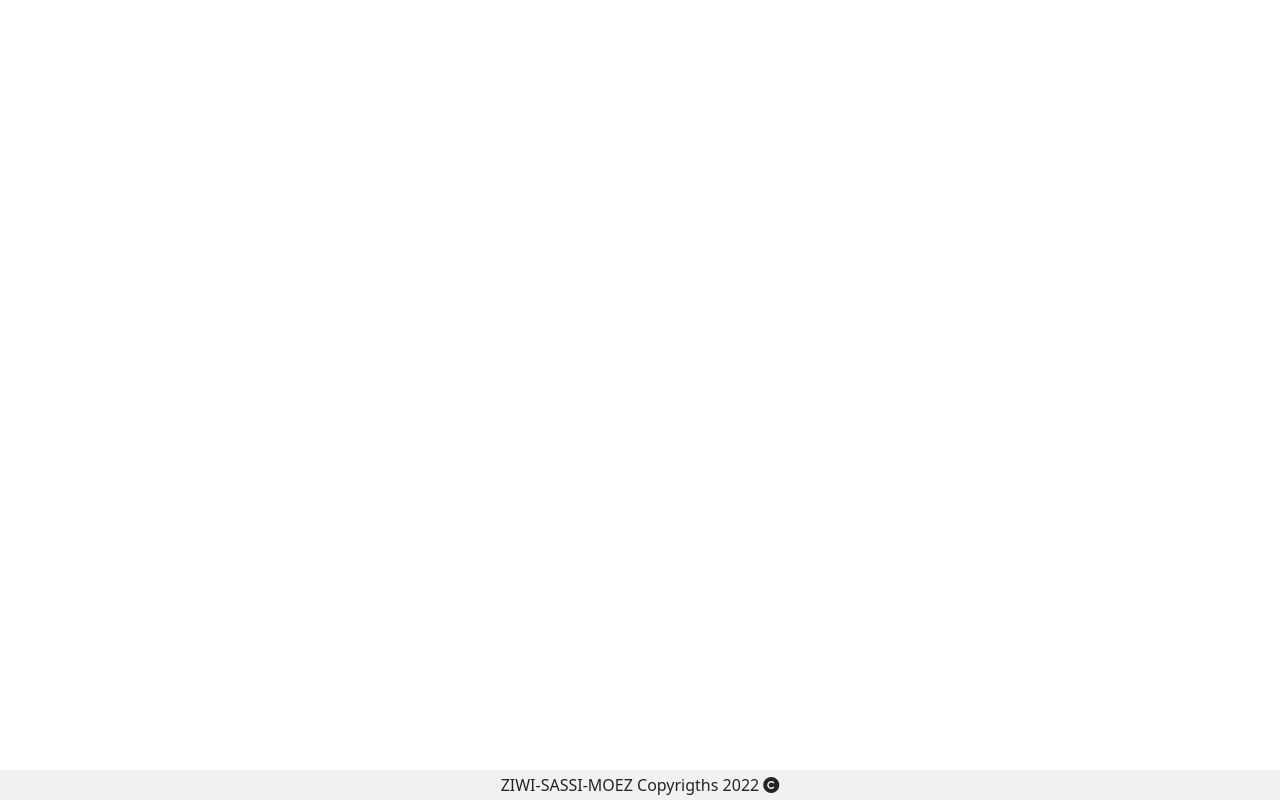
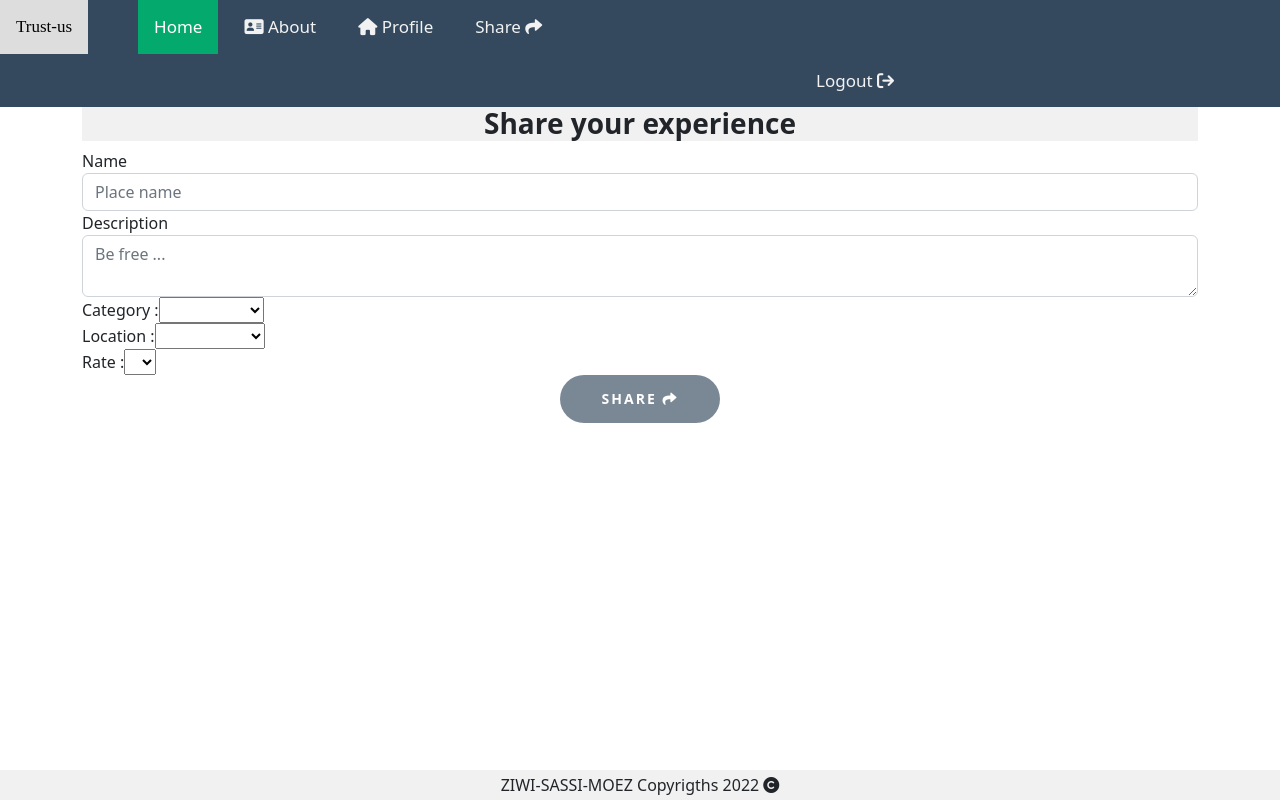
Before and after one commit to Moez-Temimi/Choose-Go, an Angular app in the folder Client/: page /share in a window 1280 px wide. Before the commit this address led to /. Built offline with nearby package versions, Linux system fonts and the light colour scheme.

Commit message:
added sharepost componant and succeeded to add post

```diff
--- a/Client/src/app/app-routing.module.ts
+++ b/Client/src/app/app-routing.module.ts
@@ -5,6 +5,7 @@ import { HomeComponent } from './home/home.component';
 import { LoginComponent } from './login/login.component';
 import { ProfilComponent } from './profil/profil.component';
 import { RegisterComponent } from './register/register.component';
+import { SharepostComponent } from './sharepost/sharepost.component';
 
 const routes: Routes = [
   {path:'',component:LoginComponent},
@@ -12,6 +13,8 @@ const routes: Routes = [
   {path:"register",component:RegisterComponent},
   {path:"about",component: AboutComponent},
   {path:"profil",component: ProfilComponent},
+  {path:"share",component: SharepostComponent},
+
 
 
 ];
--- a/Client/src/app/data.service.ts
+++ b/Client/src/app/data.service.ts
@@ -9,9 +9,13 @@ export class DataService {
   constructor(private http:HttpClient) {
 
   }
-
+//get all data
   getAllposts(){
     return  this.http.get('http://localhost:3000/getAll')
 
   }
+  //add new post
+  addpost(post:any){
+    return this.http.post('http://localhost:3000/share',post)
+  }
 }
--- a/Client/src/app/home/home.component.ts
+++ b/Client/src/app/home/home.component.ts
@@ -15,6 +15,7 @@ dataArray:any
    }
 
   ngOnInit(): void {
+    // this.ds.getAllposts()
   }
 
 
--- a/Client/src/app/navbar/navbar.component.css
+++ b/Client/src/app/navbar/navbar.component.css
@@ -26,3 +26,7 @@ body {
     background-color: #04AA6D;
     color: white;
 }
+.topnav .ziwi {
+    color: white;
+    font-family: "Brush Script MT", cursive;
+   }
--- a/Client/src/app/navbar/navbar.component.html
+++ b/Client/src/app/navbar/navbar.component.html
@@ -1,8 +1,10 @@
 <div class="topnav">
-    <a class="active" href="/home">
-      Home
-    </a>
-    <a href="about"> <i class="fa-solid fa-address-card"></i>    About </a>
-    <a href="profil"> <i class="fa fa-home fa-1x"></i>    Profile </a>
-    <a href="#logout">Logout  <i class="fa fa-sign-out" aria-hidden="true"></i></a>
+  <a class="ziwi">Trust-us</a>
+    <a class="active" href="/home" style="margin-left:50px">
+      Home  </a>
+    <a href="about" style="margin-left:10px"> <i class="fa-solid fa-address-card"></i>    About </a>
+    <a href="profil"style="margin-left:10px"> <i class="fa fa-home fa-1x"></i>    Profile </a>
+    <a href="share" style="margin-left:10px">   Share   <i class="fa-solid fa-share"></i> </a>
+
+    <a href="#logout" style="margin-left:800px">Logout  <i class="fa fa-sign-out" aria-hidden="true"></i></a>
    </div>
--- /dev/null
+++ b/Client/src/app/sharepost/sharepost.component.css
@@ -0,0 +1,31 @@
+.btn {
+    display: inline-block;
+    outline: none;
+    cursor: pointer;
+    font-size: 14px;
+    line-height: 1;
+    border-radius: 500px;
+    transition-property: background-color, border-color, color, box-shadow, filter;
+    transition-duration: 0.3s;
+    border: 1px solid transparent;
+    letter-spacing: 2px;
+    min-width: 160px;
+    text-transform: uppercase;
+    white-space: normal;
+    font-weight: 700;
+    text-align: center;
+    padding: 16px 14px 18px;
+    color: #fff;
+    background-color: #34495E;
+    height: 48px;
+  }
+  .btn :hover {
+    background-color: #41B883;
+  }
+  h3{
+    background-color: #f1f1f1;
+    text-align: center;
+  }
+ .sassi{
+    text-align: center;
+ }
--- /dev/null
+++ b/Client/src/app/sharepost/sharepost.component.html
@@ -0,0 +1,105 @@
+<app-navbar></app-navbar>
+
+<div class="container">
+    <div>
+      <h3><b>Share your experience</b></h3>
+    </div>
+    <form #f="ngForm" (ngSubmit)="add(f)">
+      <div class="form-group">
+        <label>Name</label>
+        <input
+          type="text"
+          class="form-control"
+          placeholder="Place name"
+          required
+          name="name"
+          #name="ngModel"
+          ngModel
+         />
+      </div>
+      <div class="form-group">
+        <label>Description</label>
+        <textarea
+          type="text"
+          class="form-control"
+          placeholder="Be free ..."
+          required
+          name="description"
+          #description="ngModel"
+          ngModel
+          >
+        </textarea>
+      </div>
+      <div class="form-group">
+        <label>Category :</label>
+        <select
+         name="category"
+        #category="ngModel"
+        ngModel >
+          <option>Hotels</option>
+          <option>Restaurant</option>
+          <option>Others</option>
+        </select>
+      </div>
+      <div class="form-group">
+        <label>Location : </label>
+        <select   selected="selected"
+        name="location"
+          #location="ngModel"
+          ngModel>
+          <option>Tozeur</option>
+          <option>Tunis</option>
+          <option>Zaghouan</option>
+          <option>Tataouine</option>
+          <option>Nabeul</option>
+          <option>Bizerte</option>
+          <option>Gabès</option>
+          <option>Gafsa</option>
+          <option>Kairouan</option>
+          <option>Kasserine</option>
+          <option>Kébili</option>
+          <option>Le Kef</option>
+          <option>Mahdia</option>
+          <option>Médenine</option>
+          <option>Monastir</option>
+          <option>Béja</option>
+          <option>Sfax</option>
+          <option>Siliana</option>
+          <option>Sousse</option>
+          <option>Djerba</option>
+          <option>Gammarth</option>
+          <option>kantaoui</option>
+          <option>Klibiya</option>
+          <option>kelibia</option>
+          <option>hammamet </option>
+        </select>
+      </div>
+      <div class="form-group">
+        <label>Rate : </label>
+        <select
+        name="rate"
+        #rate="ngModel"
+        ngModel   >
+        <option>0</option>
+          <option>1</option>
+          <option>2</option>
+          <option>3</option>
+          <option>4</option>
+          <option>5</option>
+        </select>
+      </div>
+      <!-- <div class="form-group">
+        <label for="Image">Image : </label>
+        <input type="file"   ref="file" multiple accept="image/*"  />
+      </div>
+      <hr />
+      <img id="output" width="50" />
+      <hr /> -->
+
+      <div class="sassi">
+        <button type="submit" class="btn" value="share"  [disabled]="f.invalid"> share <i class="fa-solid fa-share"></i></button>
+
+      </div>
+      <div></div>
+    </form>
+  </div>
--- /dev/null
+++ b/Client/src/app/sharepost/sharepost.component.ts
@@ -0,0 +1,26 @@
+import { Component, OnInit } from '@angular/core';
+import { Router } from '@angular/router';
+import { DataService } from '../data.service';
+
+@Component({
+  selector: 'app-sharepost',
+  templateUrl: './sharepost.component.html',
+  styleUrls: ['./sharepost.component.css']
+})
+export class SharepostComponent implements OnInit {
+
+  constructor(private  ds:DataService ,private route:Router) {
+
+  }
+
+  ngOnInit(): void {
+  }
+//add new post
+  add(f:any){
+    let data = f.value
+    console.log(data);
+    this.ds.addpost(data).subscribe((data)=>{console.log(data)
+    this.route.navigate(['/home'])
+  })
+  }
+}
```
Also changed, not shown: Client/src/app/app.module.ts (+6 -3 lines).
